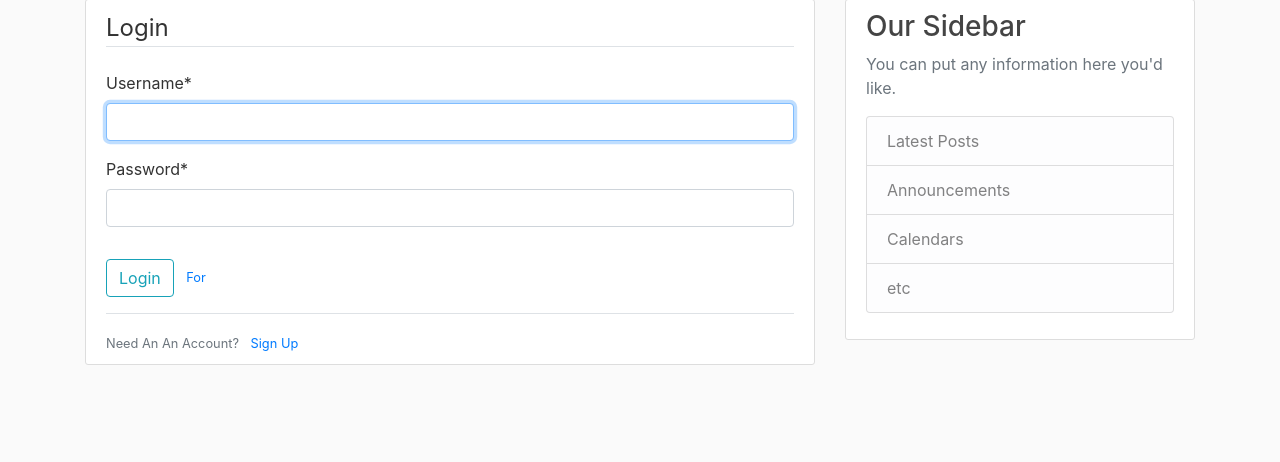
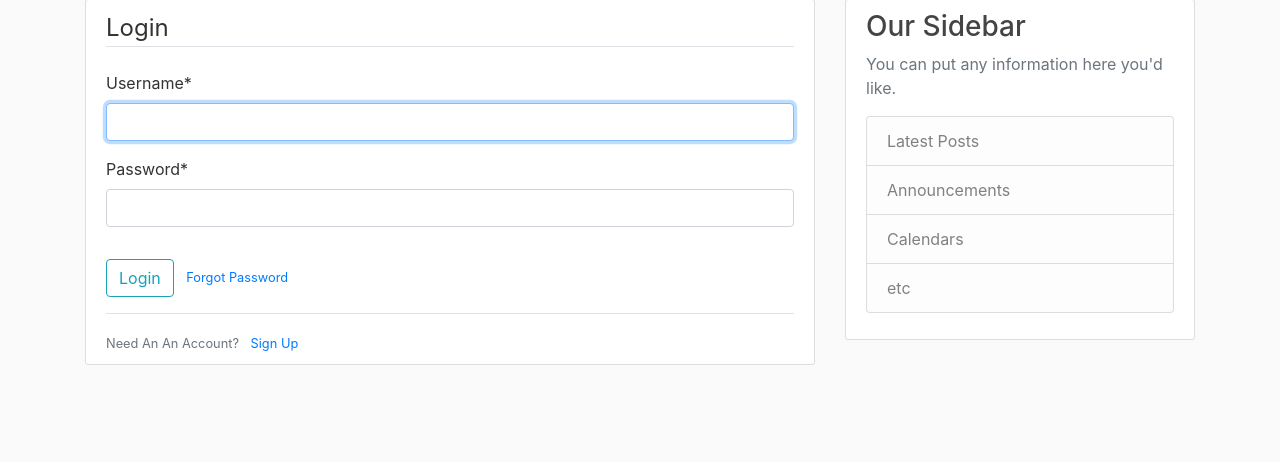
Before and after one commit to susilthapa/Django-Blog-app, a Django app: page /login/ in a window 1280 px wide. Shown: the part 81-543 px from the top of the page. Run offline with Django 3.2, Linux system fonts and the light colour scheme; some libraries are stand-ins or nearby versions.

Commit message:
"login.html with forgot password"

```diff
--- a/users/templates/users/login.html
+++ b/users/templates/users/login.html
@@ -12,7 +12,7 @@
             <div class="form-group">
                 <button class="btn btn-outline-info" type="submit">Login</button>
                 <small class="text-muted ml-2">
-                    <a href={% url 'password_reset' %}>For</a>
+                    <a href={% url 'password_reset' %}>Forgot Password</a>
                 </small>
             </div>
         </form>
```
